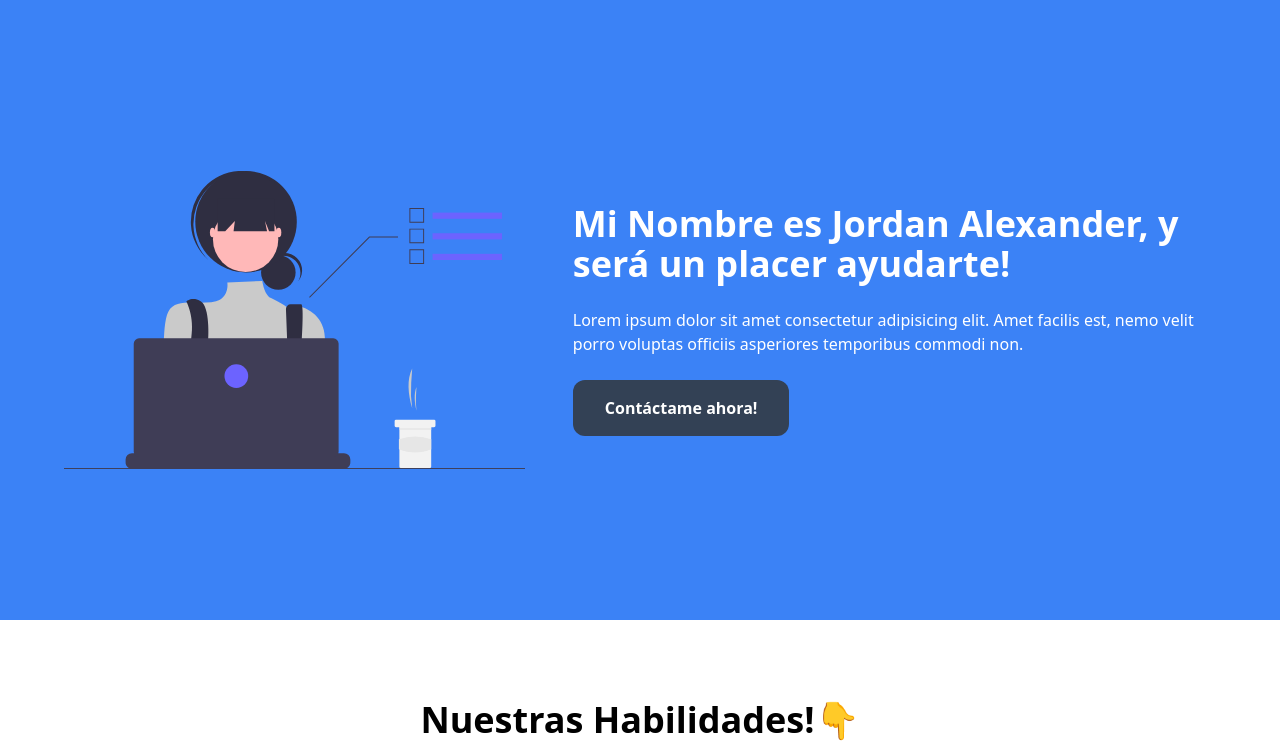
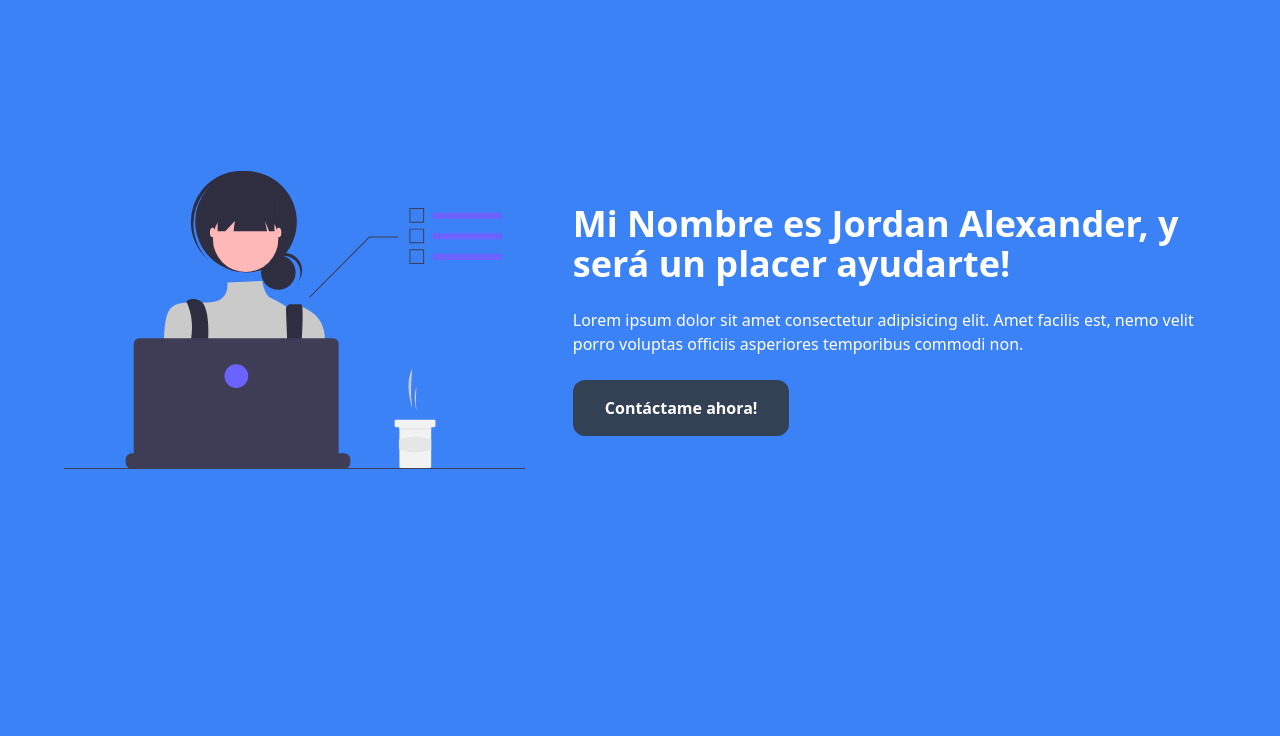
Before and after one commit to Diego2997/Landing-Tailwind, a website: page src/index.html in a window 1280 px wide. Shown: the part 64-807 px from the top of the page. Drawn offline with Linux system fonts and the light colour scheme.

Commit message:
pequeño cambio en modo desktop

```diff
--- a/src/index.html
+++ b/src/index.html
@@ -9,7 +9,7 @@
 </head>
 
 <body>
-    <header class="bg-blue-500 ">
+    <header class="bg-blue-500 lg:h-[100vh]">
         <nav
             class="py-6 text-white grid justify-items-center items-center gap-6 wrapper md:grid-flow-col md:justify-between">
             <a href="./">
```
Also changed, not shown: src/css/estilos.css.
